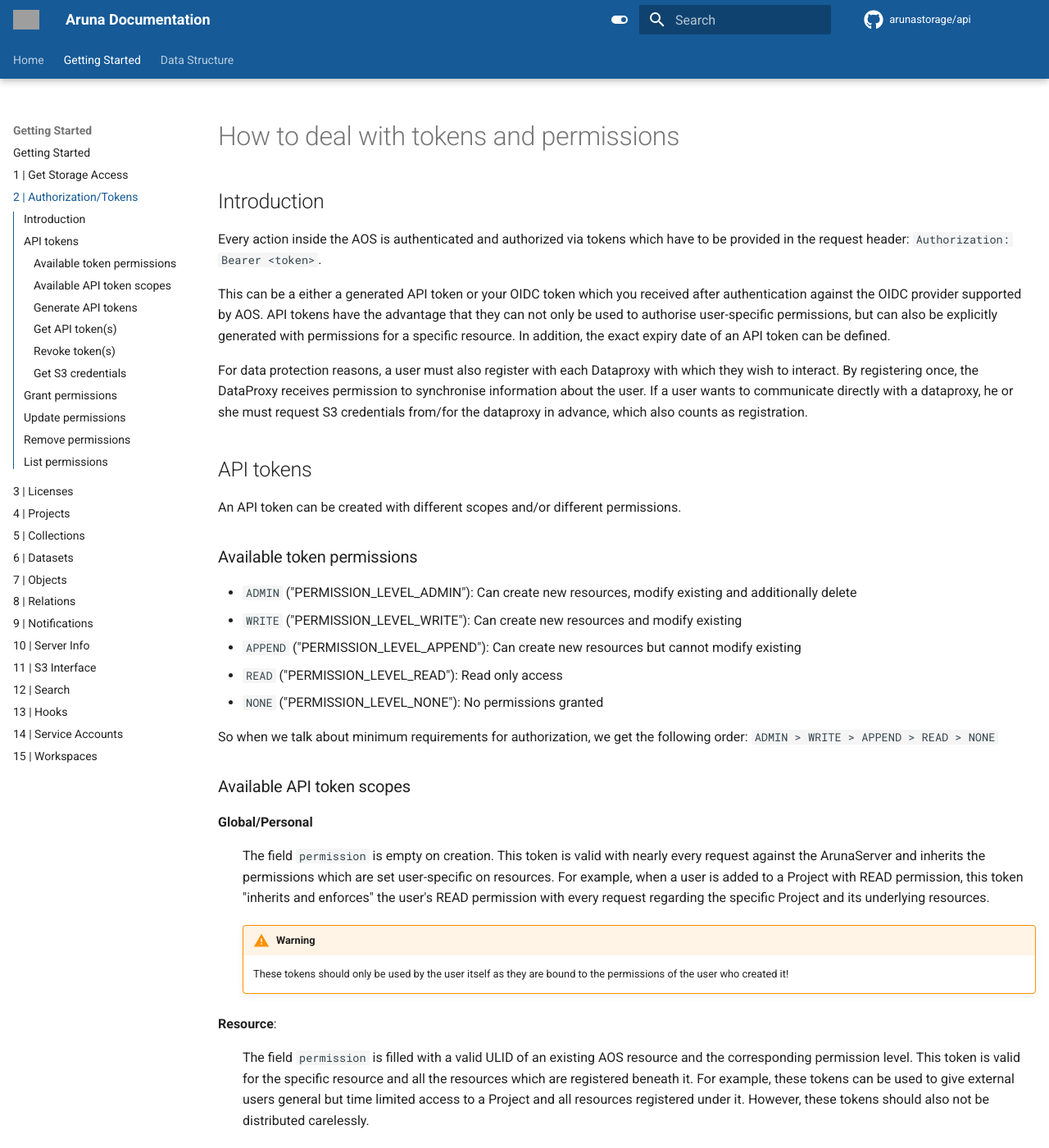
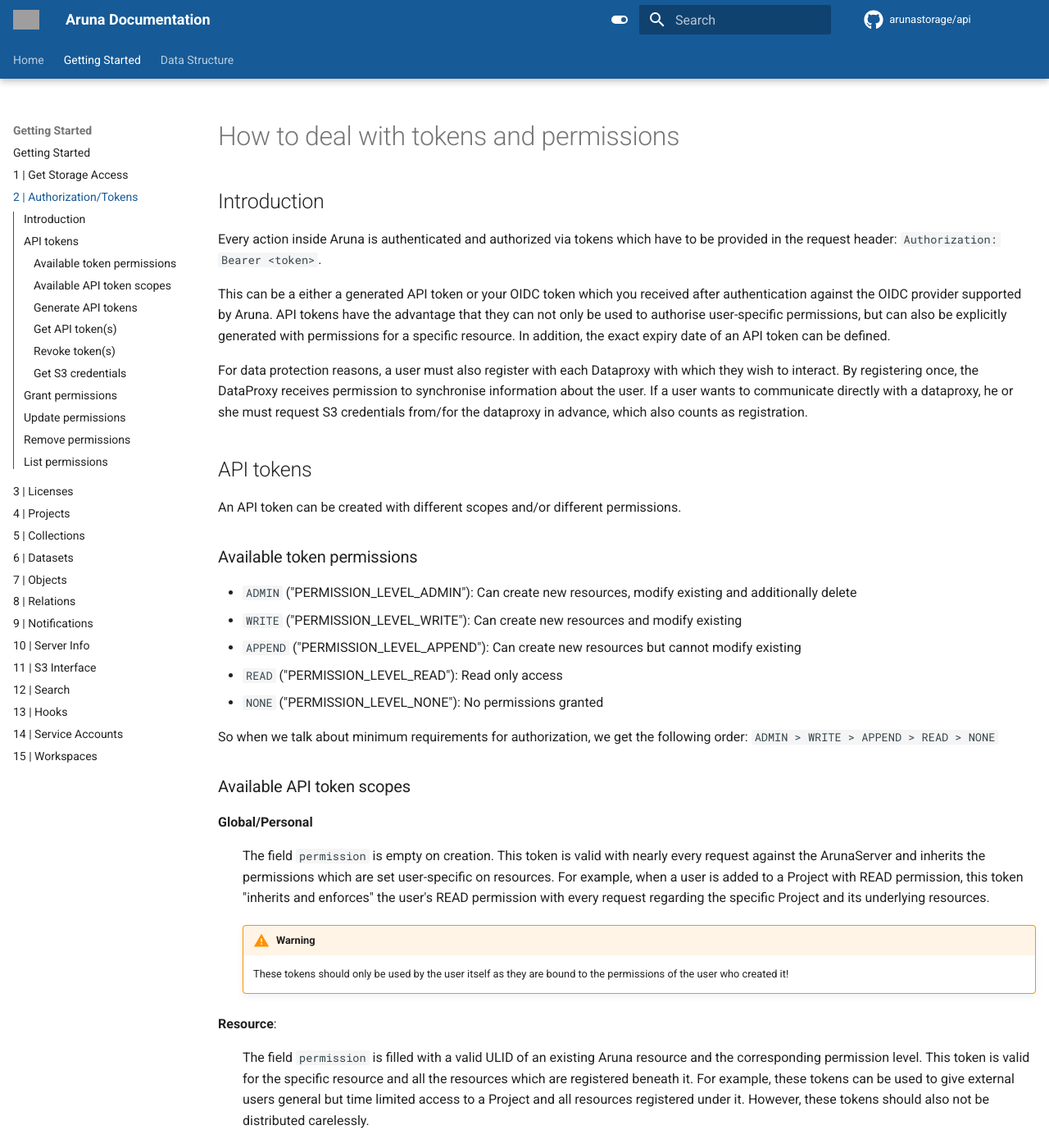
Before and after one commit to ArunaStorage/documentation, an MkDocs documentation site: the page built from docs/get_started/basic_usage/02_How-To-Auth-Tokens.md, in a window 1280 px wide and 1400 px high. Shown: the whole window at 82% size. Built offline with MkDocs 1.6.1 and Material for MkDocs 9.7.7, drawn with Linux system fonts in a browser that asks for light colours; comment, search, counter and statistics services are not loaded; the version menu is left out; some of the changed text lies outside the part shown; grey boxes are pictures that could not be loaded.

Commit message:
chore: Update naming in 02_How-To-Auth-Tokens

````diff
--- a/docs/get_started/basic_usage/02_How-To-Auth-Tokens.md
+++ b/docs/get_started/basic_usage/02_How-To-Auth-Tokens.md
@@ -3,9 +3,9 @@
 
 ## Introduction
 
-Every action inside the AOS is authenticated and authorized via tokens which have to be provided in the request header: `Authorization: Bearer <token>`.
+Every action inside Aruna is authenticated and authorized via tokens which have to be provided in the request header: `Authorization: Bearer <token>`.
 
-This can be a either a generated API token or your OIDC token which you received after authentication against the OIDC provider supported by AOS. API tokens have the advantage that they can not only be used to authorise user-specific permissions, but can also be explicitly generated with permissions for a specific resource. In addition, the exact expiry date of an API token can be defined.
+This can be a either a generated API token or your OIDC token which you received after authentication against the OIDC provider supported by Aruna. API tokens have the advantage that they can not only be used to authorise user-specific permissions, but can also be explicitly generated with permissions for a specific resource. In addition, the exact expiry date of an API token can be defined.
 
 For data protection reasons, a user must also register with each Dataproxy with which they wish to interact. By registering once, the DataProxy receives permission to synchronise information about the user. If a user wants to communicate directly with a dataproxy, he or she must request S3 credentials from/for the dataproxy in advance, which also counts as registration.
 
@@ -40,7 +40,7 @@
 
 **Resource**:
 
-: The field `permission` is filled with a valid ULID of an existing AOS resource and the corresponding permission level.
+: The field `permission` is filled with a valid ULID of an existing Aruna resource and the corresponding permission level.
 This token is valid for the specific resource and all the resources which are registered beneath it.
 For example, these tokens can be used to give external users general but time limited access to a Project and all resources registered under it. However, these tokens should also not be distributed carelessly.
 
@@ -125,7 +125,7 @@
         ),
     };
 
-    // Send the request to the AOS instance gRPC gateway
+    // Send the request to the Aruna instance gRPC endpoint
     let response = user_client.create_api_token(request)
                               .await
                               .unwrap()
@@ -152,7 +152,7 @@
         ),
     };
 
-    // Send the request to the AOS instance gRPC gateway
+    // Send the request to the Aruna instance gRPC endpoint
     let response = user_client.create_api_token(request)
                               .await
                               .unwrap()
@@ -179,7 +179,7 @@
         ),
     };
 
-    // Send the request to the AOS instance gRPC gateway
+    // Send the request to the Aruna instance gRPC endpoint
     let response = user_client.create_api_token(request)
                               .await
                               .unwrap()
@@ -198,7 +198,7 @@
         expires_at=Timestamp(seconds=int(datetime.datetime(2030, 1, 1).timestamp()))
     )
 
-    # Send the request to the AOS instance gRPC gateway
+    # Send the request to the Aruna instance gRPC endpoint
     response = client.user_client.CreateAPIToken(request=request)
 
     # Do something with the response
@@ -216,7 +216,7 @@
         expires_at=Timestamp(seconds=int(datetime.datetime(2030, 1, 1).timestamp()))
     )
 
-    # Send the request to the AOS instance gRPC gateway
+    # Send the request to the Aruna instance gRPC endpoint
     response = client.user_client.CreateAPIToken(request=request)
 
     # Do something with the response
@@ -234,7 +234,7 @@
         expires_at=Timestamp(seconds=int(datetime.datetime(2030, 1, 1).timestamp()))
     )
 
-    # Send the request to the AOS instance gRPC gateway
+    # Send the request to the Aruna instance gRPC endpoint
     response = client.user_client.CreateAPIToken(request=request)
 
     # Do something with the response
@@ -256,14 +256,14 @@
     # Native JSON request to get info on a specific API token by its id
     curl -H 'Authorization: Bearer <AUTH_TOKEN>' \
          -H 'Content-Type: application/json' \
-         -X GET https://<URL-to-AOS-instance-API-gateway>/v2/user/token/{token-id}
+         -X GET https://<URL-to-Aruna-instance-API-endpoint>/v2/user/token/{token-id}
     ```
 
     ```bash linenums="1"
     # Native JSON request to get info on all tokens associated with the current user
     curl -H 'Authorization: Bearer <AUTH_TOKEN>' \
          -H 'Content-Type: application/json' \
-         -X GET https://<URL-to-AOS-instance-API-gateway>/v2/user/tokens
+         -X GET https://<URL-to-Aruna-instance-API-endpoint>/v2/user/tokens
     ```
 
 === ":simple-rust: Rust"
@@ -274,7 +274,7 @@
         token_id: "<token-id>".to_string(),
     };
 
-    // Send the request to the AOS instance gRPC gateway
+    // Send the request to the Aruna instance gRPC endpoint
     let response = user_client.get_api_token(request)
                               .await
                               .unwrap()
@@ -288,7 +288,7 @@
     // Create tonic/ArunaAPI request to get info on all tokens associated with the current user
     let request = GetApiTokensRequest {};
 
-    // Send the request to the AOS instance gRPC gateway
+    // Send the request to the Aruna instance gRPC endpoint
     let response = user_client.get_api_tokens(request)
                               .await
                               .unwrap()
@@ -306,7 +306,7 @@
         token_id="<token-id>"
     )
 
-    # Send the request to the AOS instance gRPC gateway
+    # Send the request to the Aruna instance gRPC endpoint
     response = client.user_client.GetAPIToken(request=request)
 
     # Do something with the response
@@ -317,7 +317,7 @@
     # Create tonic/ArunaAPI request to get info on all tokens associated with the current user
     request = GetAPITokensRequest()
 
-    # Send the request to the AOS instance gRPC gateway
+    # Send the request to the Aruna instance gRPC endpoint
     response = client.user_client.GetAPITokens(request=request)
 
     # Do something with the response
@@ -331,7 +331,7 @@
 
 !!! Note
 
-    Only AOS instance administrators can revoke API tokens of other users.
+    Only Aruna instance administrators can revoke API tokens of other users.
 
 === ":simple-curl: cURL"
 
@@ -339,14 +339,14 @@
     # Native JSON request to revoke the specific API token
     curl -H 'Authorization: Bearer <AUTH_TOKEN>' \
          -H 'Content-Type: application/json' \
-         -X DELETE https://<URL-to-AOS-instance-API-gateway>/v2/user/token/{token-id}
+         -X DELETE https://<URL-to-Aruna-instance-API-endpoint>/v2/user/token/{token-id}
     ```
 
     ```bash linenums="1"
     # Native JSON request to revoke all tokens of the current user
     curl -H 'Authorization: Bearer <AUTH_TOKEN>' \
          -H 'Content-Type: application/json' \
-         -X DELETE https://<URL-to-AOS-instance-API-gateway>/v2/user/tokens
+         -X DELETE https://<URL-to-Aruna-instance-API-endpoint>/v2/user/tokens
     ```
 
 === ":simple-rust: Rust"
@@ -357,7 +357,7 @@
         token_id: "<token-id>".to_string(),
     };
 
-    // Send the request to the AOS instance gRPC gateway
+    // Send the request to the Aruna instance gRPC endpoint
     let response = user_client.delete_api_token(request)
                               .await
                               .unwrap()
@@ -373,7 +373,7 @@
         user_id: "".to_string(),
     };
 
-    // Send the request to the AOS instance gRPC gateway
+    // Send the request to the Aruna instance gRPC endpoint
     let response = user_client.delete_api_tokens(request)
                               .await
                               .unwrap()
@@ -391,7 +391,7 @@
         token_id="<token-id>"
     )
 
-    # Send the request to the AOS instance gRPC gateway
+    # Send the request to the Aruna instance gRPC endpoint
     response = client.user_client.DeleteAPIToken(request=request)
 
     # Do something with the response
@@ -402,7 +402,7 @@
     # Create tonic/ArunaAPI request to to revoke all tokens of the current user
     request = DeleteAPITokensRequest()
 
-    # Send the request to the AOS instance gRPC gateway
+    # Send the request to the Aruna instance gRPC endpoint
     response = client.user_client.DeleteAPITokens(request=request)
 
     # Do something with the response
@@ -422,7 +422,7 @@
     # Native JSON request to fetch S3 credentials for the specific endpoint
     curl -H 'Authorization: Bearer <AUTH_TOKEN>' \
          -H 'Content-Type: application/json' \
-         -X GET "https://<URL-to-AOS-instance-API-gateway>/v2/user/{user-id}/s3_credentials?endpointId={endpoint-id}"
+         -X GET "https://<URL-to-Aruna-instance-API-endpoint>/v2/user/{user-id}/s3_credentials?endpointId={endpoint-id}"
     ```
 
 === ":simple-rust: Rust"
@@ -453,7 +453,7 @@
         endpoint_id="<endpoint-id>"
     )
 
-    # Send the request to the AOS instance gRPC gateway
+    # Send the request to the Aruna instance gRPC endpoint
     response = client.user_client.GetS3CredentialsUser(request=request)
 
     # Do something with the response
@@ -472,14 +472,14 @@
         # Native JSON request to fetch info on all available endpoints
         curl -H 'Authorization: Bearer <AUTH_TOKEN>' \
              -H 'Content-Type: application/json' \
-             -X GET "https://<URL-to-AOS-instance-API-gateway>/v2/endpoints"
+             -X GET "https://<URL-to-Aruna-instance-API-endpoint>/v2/endpoints"
         ```
 
         ```bash linenums="1"
         # Native JSON request to fetch info of the default endpoint of a ArunaServer instance
         curl -H 'Authorization: Bearer <AUTH_TOKEN>' \
              -H 'Content-Type: application/json' \
-             -X GET "https://<URL-to-AOS-instance-API-gateway>/v2/endpoints/default"
+             -X GET "https://<URL-to-Aruna-instance-API-endpoint>/v2/endpoints/default"
         ```
 
     === ":simple-rust: Rust"
@@ -488,7 +488,7 @@
         // Create tonic/ArunaAPI request to fetch info on all available endpoints
         let request = GetEndpointsRequest {};
 
-        // Send the request to the AOS instance gRPC gateway
+        // Send the request to the Aruna instance gRPC endpoint
         let response = self
             .endpoint_client
             .get_endpoints(request)
@@ -504,7 +504,7 @@
         // Create tonic/ArunaAPI request to fetch info of the default endpoint of a ArunaServer instance
         let request = GetDefaultEndpointRequest {};
 
-        // Send the request to the AOS instance gRPC gateway
+        // Send the request to the Aruna instance gRPC endpoint
         let response = self
             .endpoint_client
             .get_default_endpoint(request)
@@ -522,7 +522,7 @@
         # Create tonic/ArunaAPI request to fetch info on all available endpoints
         request = GetEndpointsRequest()
 
-        # Send the request to the AOS instance gRPC gateway
+        # Send the request to the Aruna instance gRPC endpoint
         response = client.endpoint_client.GetEndpoints(request=request)
 
         # Do something with the response
@@ -533,7 +533,7 @@
         # Create tonic/ArunaAPI request to fetch info of the default endpoint of a ArunaServer instance
         request = GetDefaultEndpointRequest()
 
-        # Send the request to the AOS instance gRPC gateway
+        # Send the request to the Aruna instance gRPC endpoint
         response = client.endpoint_client.GetDefaultEndpoint(request=request)
 
         # Do something with the response
@@ -563,7 +563,7 @@
       }' \
          -H 'Authorization: Bearer <AUTH_TOKEN>' \
          -H 'Content-Type: application/json' \
-         -X POST https://<URL-to-AOS-instance-API-gateway>/v2/authorizations
+         -X POST https://<URL-to-Aruna-instance-API-endpoint>/v2/authorizations
     ```
 
     ```bash linenums="1"
@@ -576,7 +576,7 @@
       }' \
          -H 'Authorization: Bearer <AUTH_TOKEN>' \
          -H 'Content-Type: application/json' \
-         -X POST https://<URL-to-AOS-instance-API-gateway>/v2/authorizations
+         -X POST https://<URL-to-Aruna-instance-API-endpoint>/v2/authorizations
     ```
 
 === ":simple-rust: Rust"
@@ -589,7 +589,7 @@
         permission_level: PermissionLevel::Admin as i32,
     };
 
-    // Send the request to the AOS instance gRPC gateway
+    // Send the request to the Aruna instance gRPC endpoint
     let response = auth_client.create_authorization(request)
                                  .await
                                  .unwrap()
@@ -607,7 +607,7 @@
         permission_level: PermissionLevel::Read as i32,
     };
 
-    // Send the request to the AOS instance gRPC gateway
+    // Send the request to the Aruna instance gRPC endpoint
     let response = auth_client.create_authorization(request)
                                  .await
                                  .unwrap()
@@ -627,7 +627,7 @@
         permission=PermissionLevel.Value("PERMISSION_LEVEL_ADMIN")  # Needs int, therefore .Value()
     )
 
-    # Send the request to the AOS instance gRPC gateway
+    # Send the request to the Aruna instance gRPC endpoint
     response = client.auth_client.CreateAuthorization(request=request)
 
     # Do something with the response
@@ -642,7 +642,7 @@
         permission=PermissionLevel.Value("PERMISSION_LEVEL_READ")  # Needs int, therefore .Value()
     )
 
-    # Send the request to the AOS instance gRPC gateway
+    # Send the request to the Aruna instance gRPC endpoint
     response = client.auth_client.CreateAuthorization(request=request)
 
     # Do something with the response
@@ -669,7 +669,7 @@
       }' \
          -H 'Authorization: Bearer <AUTH_TOKEN>' \
          -H 'Content-Type: application/json' \
-         -X PATCH https://<URL-to-AOS-instance-API-gateway>/v2/authorizations/{resource-id}
+         -X PATCH https://<URL-to-Aruna-instance-API-endpoint>/v2/authorizations/{resource-id}
     ```
 
 === ":simple-rust: Rust"
@@ -682,7 +682,7 @@
         permission_level: PermissionLevel::Read as i32,
     };
 
-    // Send the request to the AOS instance gRPC gateway
+    // Send the request to the Aruna instance gRPC endpoint
     let response = auth_client.update_authorization(request)
                                  .await
                                  .unwrap()
@@ -702,7 +702,7 @@
         permission=PermissionLevel.Value("PERMISSION_LEVEL_READ")  # Needs int, therefore .Value()
     )
 
-    # Send the request to the AOS instance gRPC gateway
+    # Send the request to the Aruna instance gRPC endpoint
     response = client.auth_client.UpdateAuthorization(request=request)
 
     # Do something with the response
@@ -730,7 +730,7 @@
       }' \
          -H 'Authorization: Bearer <AUTH_TOKEN>' \
          -H 'Content-Type: application/json' \
-         -X DELETE https://<URL-to-AOS-instance-API-gateway>/v2/authorizations/{resource-id}
+         -X DELETE https://<URL-to-Aruna-instance-API-endpoint>/v2/authorizations/{resource-id}
     ```
 
 === ":simple-rust: Rust"
@@ -742,7 +742,7 @@
         user_id: "<user-id>".to_string(),
     };
 
-    // Send the request to the AOS instance gRPC gateway
+    // Send the request to the Aruna instance gRPC endpoint
     let response = auth_client.delete_authorization(request)
                                  .await
                                  .unwrap()
@@ -761,7 +761,7 @@
         user_id="<user-id>"
     )
 
-    # Send the request to the AOS instance gRPC gateway
+    # Send the request to the Aruna instance gRPC endpoint
     response = client.auth_client.UpdateAuthorization(request=request)
 
     # Do something with the response
@@ -785,14 +785,14 @@
     # Native JSON request to list all assigned permissions for a specific resource
     curl -H 'Authorization: Bearer <AUTH_TOKEN>' \
          -H 'Content-Type: application/json' \
-         -X GET https://<URL-to-AOS-instance-API-gateway>/v2/authorizations?resourceId=resource-id
+         -X GET https://<URL-to-Aruna-instance-API-endpoint>/v2/authorizations?resourceId=resource-id
     ```
 
     ```bash linenums="1"
     # Native JSON request to recursively list all assigned permissions for a specific resource
     curl -H 'Authorization: Bearer <AUTH_TOKEN>' \
          -H 'Content-Type: application/json' \
-         -X GET https://<URL-to-AOS-instance-API-gateway>/v2/authorizations?resourceId=resource-id&recursive=true
+         -X GET https://<URL-to-Aruna-instance-API-endpoint>/v2/authorizations?resourceId=resource-id&recursive=true
     ```
 
 === ":simple-rust: Rust"
@@ -804,7 +804,7 @@
         recursive: false, // Can be set to 'true' to also fetch permissions of underlying resources
     };
 
-    // Send the request to the AOS instance gRPC gateway
+    // Send the request to the Aruna instance gRPC endpoint
     let response = auth_client.get_authorizations(request)
                                  .await
                                  .unwrap()
@@ -823,7 +823,7 @@
         recursive=False # Can be set to 'true' to also fetch permissions of underlying resources
     )
 
-    # Send the request to the AOS instance gRPC gateway
+    # Send the request to the Aruna instance gRPC endpoint
     response = client.auth_client.GetAuthorizations(request=request)
 
     # Do something with the response
````
Also changed, not shown: other parts of docs/get_started/basic_usage/02_How-To-Auth-Tokens.md (+6 -6 lines).
